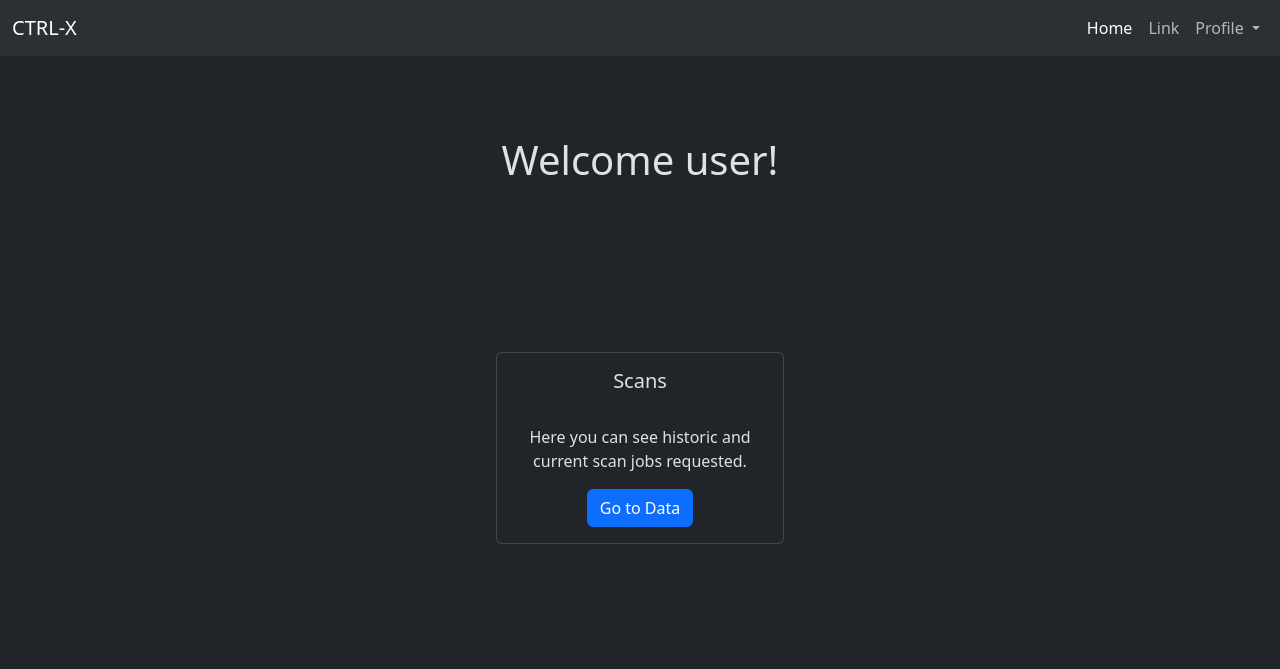
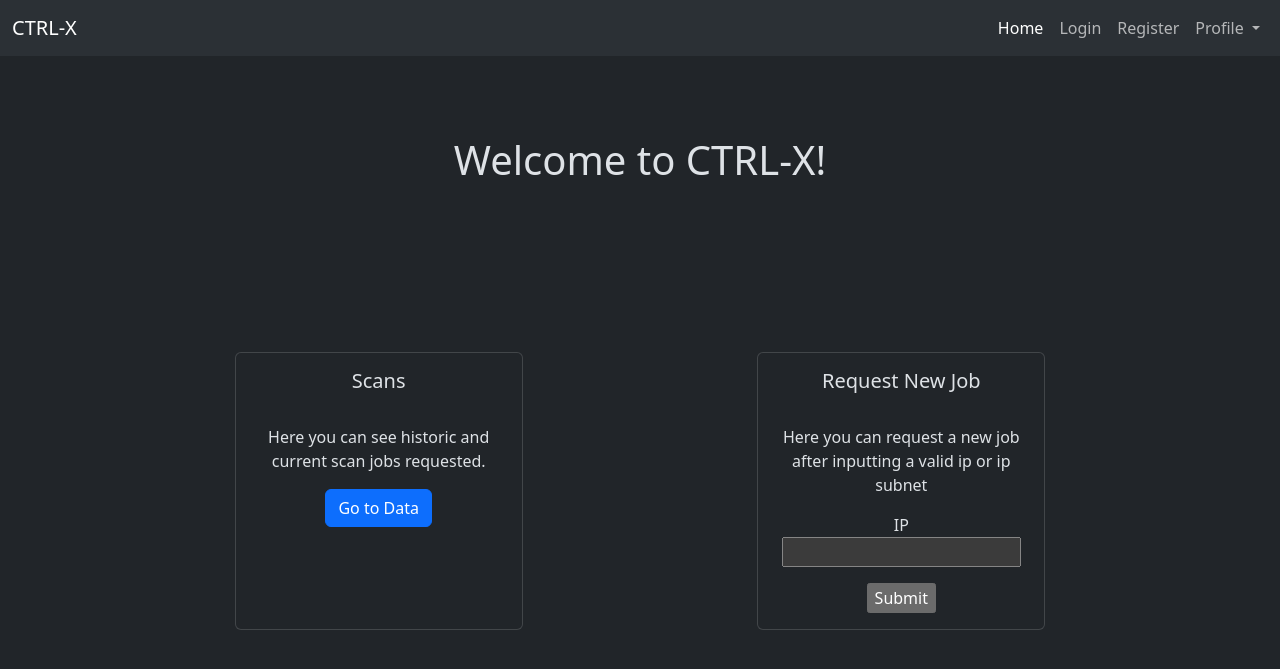
Before and after one commit to ctrlx-project/ctrl-x, a Python web app: template app/templates/home.html in a window 1280 px wide. Shown: the top 669 px of the page. Run offline with Jinja, Linux system fonts and the light colour scheme; the template is opened without the code that fills it, so the values that code supplies are empty.

Commit message:
ADD integrated some of the login functionality, new ip scan job form on home screen, and links to reports on show_scans screen

```diff
--- a/app/static/app.js
+++ b/app/static/app.js
@@ -6,6 +6,8 @@ function main() {
     const testurl= 'http://127.0.0.1:5000/api/scan?ip=10.1.0.1%2F24';
 
     const apiurl = 'http://127.0.0.1:5000/api/scan';
+
+    const report_url = 'http://127.0.0.1:5000/reports/';
 
     // test api call
     // $.ajax({
@@ -37,7 +39,7 @@ function main() {
         //console.log("hi");
         $("#ip-container").append(`<tr>`
         + `<th scope="row">${count}</th>`
-        + `<td><a href="#">${scan_data.ip}</a></td>`
+        + `<td><a href="${report_url+scan_data.id.toString()}">${scan_data.ip}</a></td>`
         + `<td>${scan_data.start_time}</td>`
         + `<td>${scan_data.end_time}</td>`
         + `<td>${scan_data.status}</td>`
--- a/app/templates/home.html
+++ b/app/templates/home.html
@@ -8,7 +8,11 @@ Home
 {% endblock %}
 
 {% block header %}
-Welcome user!
+{%if login%}
+  Welcome {{username}}
+{% else %}
+  Welcome to CTRL-X!
+{% endif %}
 {% endblock %}
 
 {% block body %}
@@ -22,4 +26,15 @@ Welcome user!
     <a href="{{url_for('index.show_scans')}}" class="btn btn-primary">Go to Data</a>
   </div>
 </div>
+<div class="card text-center" style="width: 18rem; margin-top: 10em ">
+  <div class="card-body">
+    <h5 class="card-title">Request New Job</h5>
+    <p class="card-text" style="margin-top:2em">Here you can request a new job after inputting a valid ip or ip subnet</p>
+    <form action="{{url_for('api._scan_')}}" method="post">
+      <label for="ip_block">IP</label><br>
+      <input type="text" id="ip_block" name="ip_block">
+      <input style="margin-top:1em"type="submit" value="Submit">
+    </form>
+  </div>
+</div>
 {% endblock %}
--- a/app/templates/layout.html
+++ b/app/templates/layout.html
@@ -19,18 +19,27 @@
 <body data-bs-theme="dark">
     <nav class="navbar navbar-expand-lg bg-body-tertiary">
         <div class="container-fluid">
-          <a class="navbar-brand" href={{url_for('index.home')}}>CTRL-X</a>
+          <a class="navbar-brand" href="{{url_for('index.home')}}">CTRL-X</a>
           <button class="navbar-toggler" type="button" data-bs-toggle="collapse" data-bs-target="#navbarSupportedContent" aria-controls="navbarSupportedContent" aria-expanded="false" aria-label="Toggle navigation">
             <span class="navbar-toggler-icon"></span>
           </button>
           <div class="collapse navbar-collapse" id="navbarSupportedContent">
             <ul class="navbar-nav ms-auto mb-2 mb-lg-0">
               <li class="nav-item">
-                <a class="nav-link active" aria-current="page" href="#">Home</a>
+                <a class="nav-link active" aria-current="page" href="{{url_for('index.home')}}">Home</a>
+              </li>
+              {% if login %}
+              <li class="nav-item">
+                <a class="nav-link" href="{{url_for('index.logout')}}">Logout</a>
+              </li>
+              {% else %}
+              <li class="nav-item">
+                <a class="nav-link" href="{{url_for('index.login')}}">Login</a>
               </li>
               <li class="nav-item">
-                <a class="nav-link" href="#">Link</a>
+                <a class="nav-link" href="{{url_for('index.register')}}">Register</a>
               </li>
+              {% endif %}
               <li class="nav-item dropdown">
                 <a class="nav-link dropdown-toggle" href="#" role="button" data-bs-toggle="dropdown" aria-expanded="false">
                   Profile
```
Also changed, not shown: app/views.py (+10 -2 lines).
